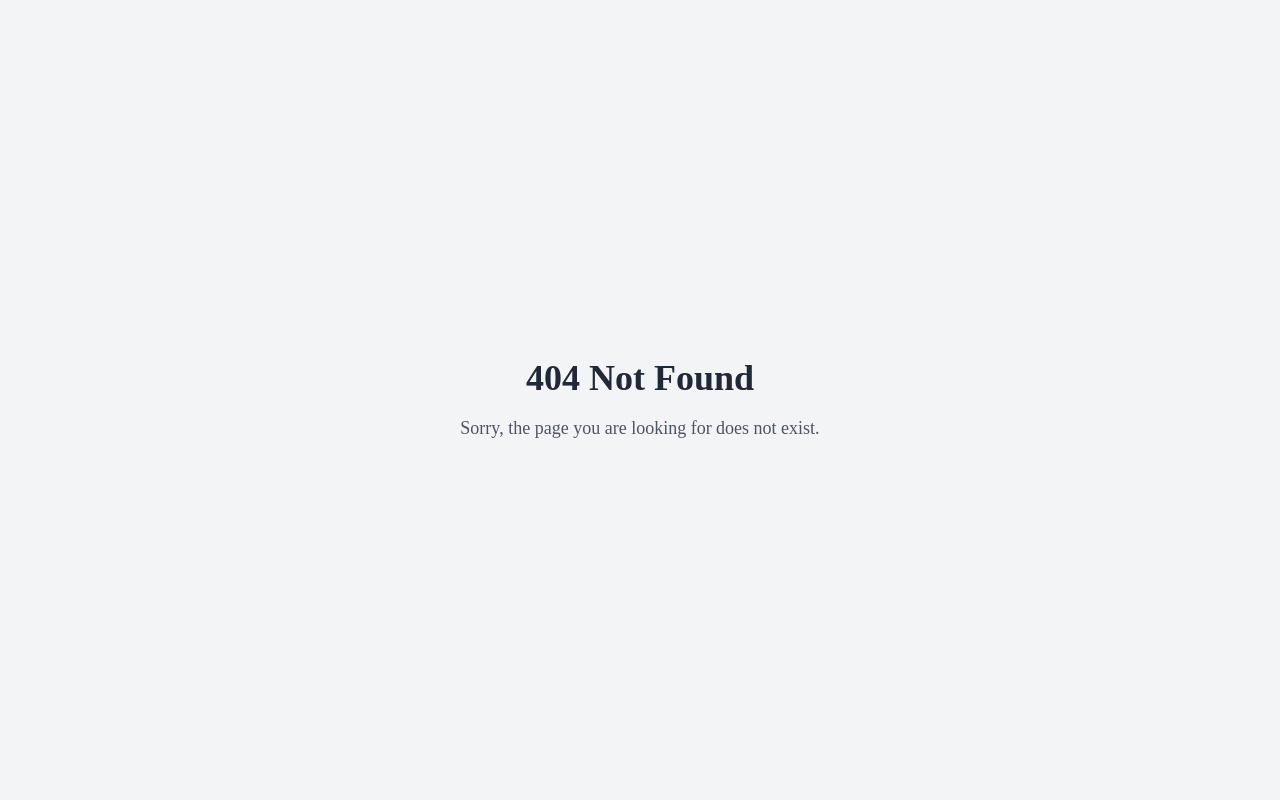
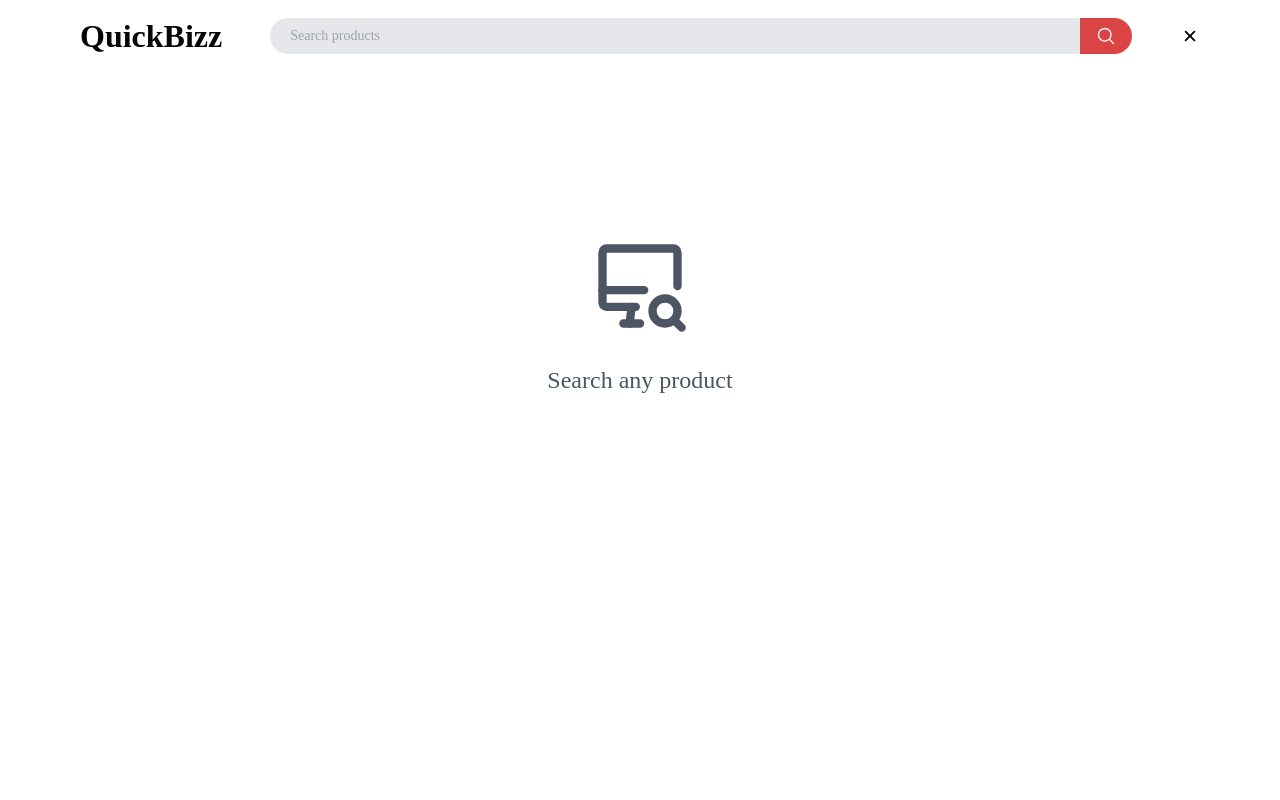
Before and after one commit to arpanbari05/QuickBizz, a React (Create React App) app: page /search in a window 1280 px wide. Before the commit this address had no page. Shown: the top 800 px of the page. Built offline with nearby package versions, Linux system fonts and the light colour scheme.

Commit message:
Added search bar

```diff
--- a/src/App.tsx
+++ b/src/App.tsx
@@ -11,6 +11,7 @@ import CategoryProducts from "./components/CategoryProducts";
 import WishlistedProducts from "./components/Wishlist/Wishlist";
 import PageWrapper from "./components/PageWrapper/PageWrapper";
 import Landing from "./components/Landing/Landing";
+import SearchPanel from "./components/SearchPanel";
 
 function App() {
   return (
@@ -95,6 +96,14 @@ function App() {
           </PageWrapper>
         }
       />
+      <Route
+        path="/search"
+        element={
+          <PageWrapper hideNavbar>
+            <SearchPanel />
+          </PageWrapper>
+        }
+      />
       {/* If user is not logged in, redirect to login page */}
       <Route path="*" element={<NotFound />} />
     </Routes>
--- a/src/components/Carousel/index.tsx
+++ b/src/components/Carousel/index.tsx
@@ -8,7 +8,7 @@ import "./Carousel.css";
 
 interface CarouselProps {
   title?: string;
-  category: string;
+  category?: string;
   products: Product[];
   showAll?: boolean;
   hideViewButton?: boolean;
--- a/src/components/Navbar/index.tsx
+++ b/src/components/Navbar/index.tsx
@@ -1,8 +1,7 @@
 // Navbar.tsx
 
-import React from "react";
+import React, { useState } from "react";
 import "./Navbar.css";
-
 import { useNavigate } from "react-router-dom";
 
 const Navbar: React.FC = () => {
@@ -26,6 +25,10 @@ const Navbar: React.FC = () => {
 
   const handleWishlist = () => {
     navigate("/wishlist", { replace: true });
+  };
+
+  const handleShowSearchPanel = () => {
+    navigate("/search");
   };
 
   return (
@@ -56,10 +59,12 @@ const Navbar: React.FC = () => {
             Signup
           </button>
         </div>
-        <input
-          placeholder="Search products"
-          className="bg-gray-200 text-gray-700 py-2 w-80 px-5 text-sm rounded-full focus:outline-1 focus:outline-gray-300"
-        />
+        <button
+          className="bg-gray-200 text-gray-700 py-2 w-80 px-5 text-sm rounded-full hover:outline-1 hover:outline-gray-300 active:opacity-70"
+          onClick={handleShowSearchPanel}
+        >
+          Search products
+        </button>
       </nav>
     </div>
   );
--- a/src/components/PageWrapper/PageWrapper.tsx
+++ b/src/components/PageWrapper/PageWrapper.tsx
@@ -4,12 +4,13 @@ import Navbar from "../Navbar";
 
 interface PageWrapperProps {
   children: ReactNode;
+  hideNavbar?: boolean;
 }
 
 const PageWrapper: React.FC<PageWrapperProps> = (props) => {
   return (
     <React.Fragment>
-      <Navbar />
+      {!props.hideNavbar && <Navbar />}
       {props.children}
       <Footer />
     </React.Fragment>
--- /dev/null
+++ b/src/components/SearchPanel/index.tsx
@@ -0,0 +1,90 @@
+import axios from "axios";
+import React, { useEffect, useState } from "react";
+import { HiMagnifyingGlass } from "react-icons/hi2";
+import { IoClose } from "react-icons/io5";
+import { useNavigate } from "react-router-dom";
+import { baseUrl } from "../../axios.config";
+import Product from "../../types/Product.type";
+import Carousel from "../Carousel";
+import { TbDeviceImacSearch } from "react-icons/tb";
+import { FaRegSadTear } from "react-icons/fa";
+
+interface SearchPanelProps {}
+
+const SearchPanel: React.FC<SearchPanelProps> = (props) => {
+  const [searchInput, setSearchInput] = useState("");
+  const [searchQuery, setSearchQuery] = useState("");
+  const [products, setProducts] = useState<Product[] | null>(null);
+  const navigate = useNavigate();
+
+  useEffect(() => {
+    const fetch = async () => {
+      if (searchQuery) {
+        const products = await (
+          await axios.get(baseUrl + "/search", {
+            params: { query: searchQuery },
+          })
+        ).data;
+        setProducts(products);
+      }
+    };
+    fetch();
+  }, [searchQuery]);
+
+  return (
+    <div className="px-20 py-3 min-h-[100vh]">
+      <div className="flex items-center gap-12">
+        <div className="logo">QuickBizz</div>
+        <div className="w-full flex items-center rounded-full overflow-hidden">
+          <div className="relative flex-grow">
+            <input
+              value={searchInput}
+              placeholder="Search products"
+              className="bg-gray-200 w-full text-gray-700 py-2 px-5 text-sm focus:outline-1 focus:outline-gray-300"
+              onChange={(e) => setSearchInput(e.target.value)}
+            />
+            {searchInput && (
+              <button
+                onClick={() => {
+                  setSearchInput("");
+                  setSearchQuery("");
+                }}
+                className="text-gray-600 absolute top-[10px] right-[10px] border border-gray-600 rounded-full"
+              >
+                <IoClose size={15} />
+              </button>
+            )}
+          </div>
+          <button
+            className="bg-primary px-4 py-2 text-white active:opacity-70 hover:opacity-90"
+            onClick={() => {
+              setSearchQuery(searchInput);
+            }}
+          >
+            <HiMagnifyingGlass size={20} />
+          </button>
+        </div>
+        <button onClick={() => navigate(-1)}>
+          <IoClose size={20} />
+        </button>
+      </div>
+      {products && products.length > 0 && (
+        <Carousel products={products} hideViewButton showAll />
+      )}
+      {!products && (
+        <div className="flex flex-col items-center justify-center gap-7 text-gray-600 mt-44">
+          <TbDeviceImacSearch size={100} />
+          <h1 className="text-2xl">Search any product</h1>
+        </div>
+      )}
+      {products?.length === 0 && (
+        <div className="flex flex-col items-center justify-center gap-7 text-gray-600 mt-44">
+          <FaRegSadTear size={100} />
+          <h1 className="text-2xl">No product found!</h1>
+        </div>
+      )}
+    </div>
+  );
+};
+
+export default SearchPanel;
```
